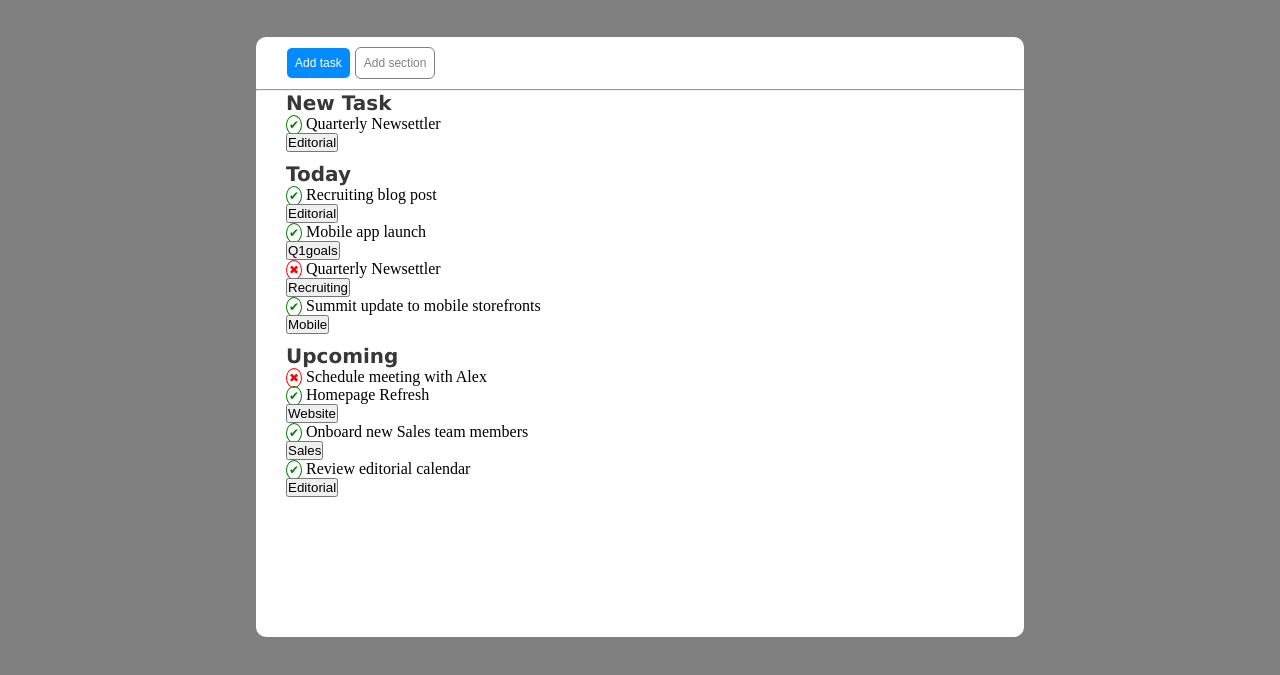
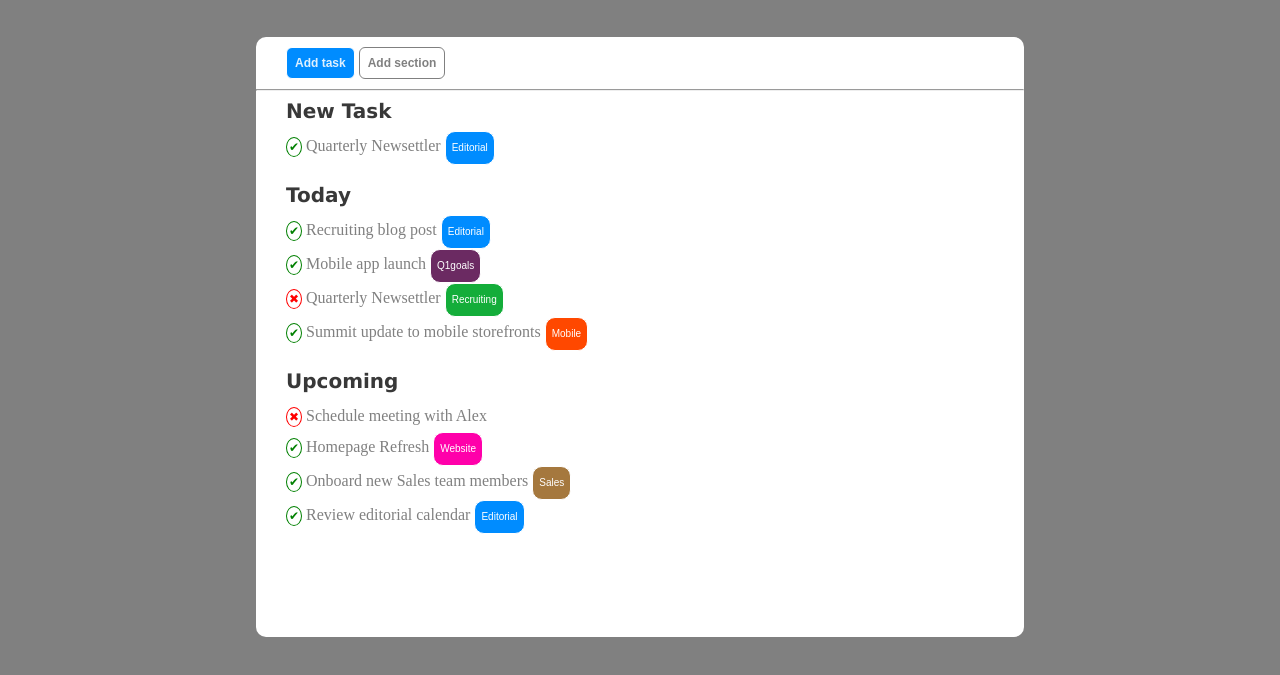
Before and after one commit to WILLIAMFINOCCHIARO/html-css-toboolist, a plain HTML site: page index.html in a window 1280 px wide. Shown: the part 67-742 px from the top of the page. Drawn offline with Linux system fonts and the light colour scheme.

Commit message:
quasi completato

```diff
--- a/css/style.css
+++ b/css/style.css
@@ -60,11 +60,11 @@ h1 {
 .button {
   border-radius: 6px;
   border:1px solid white;
-  color: white;
+  color: rgba(255, 255, 255, 0.87);
   padding: 8px;
   background-color:rgb(0, 140, 255);
   font-size: 12px;
-  font-weight: 500;
+  font-weight: 700;
 }
 .initbutton {
   margin:0 30px 10px;
@@ -91,6 +91,7 @@ h3 {
   font-weight: 900;
   font-family: Verdana, Geneva, Tahoma, sans-serif;
   color:rgba(0, 0, 0, 0.781);
+  line-height: 40px;
 }
 /* end titles */
 
@@ -109,7 +110,55 @@ h3 {
   border-radius: 50%;
   padding: 2px;
   font-size: 12px;
-
 }
 
 /* /simbols */
+/* wrters of main  */
+.newtask,.today,.upcoming {
+  color:gray;
+  font-weight: 300;
+}
+
+/* /writers of main */
+
+/* main buttons */
+.butt {
+  display: inline-block;
+  border-radius: 10px ;
+  border: 1px solid white;
+  padding: 1px 6px;
+  font-size: 10px;
+  font-weight: 500;
+  color: white;
+  line-height: 30px;
+}
+
+.blue {
+  background-color:rgb(0, 140, 255);
+}
+.beige {
+  background-color:rgb(165, 120, 62);
+}
+.pink {
+  background-color:rgb(255, 0, 170);
+}
+.purple{
+  background-color:rgb(107, 42, 98);
+}
+.orange {
+  background-color:rgb(255, 72, 0);
+}
+.green {
+  background-color:rgb(20, 173, 58);
+}
+
+.today>div, .upcoming>div, .newtask>div {
+  display: inline-block;
+}
+
+#firstupcoming {
+  line-height: 30px;
+}
+
+
+/* / main buttons */
--- a/index.html
+++ b/index.html
@@ -43,10 +43,13 @@
       <h3>Today</h3>
       <div><span class="enable" >&#10004;</span> Recruiting blog post</div>
       <button class="butt blue">Editorial</button>
+      <br>
       <div><span class="enable">&#10004;</span> Mobile app launch</div>
       <button class="butt purple">Q1goals</button>
+      <br>
       <div> <span class="cross">&#10006;</span> Quarterly Newsettler</div>
       <button class="butt green">Recruiting</button>
+      <br>
       <div><span class="enable">&#10004;</span> Summit update to mobile storefronts</div>
       <button class="butt orange">Mobile</button>
     </div>
@@ -54,11 +57,14 @@
     <!-- start Upcoming -->
     <div class="upcoming">
       <h3>Upcoming</h3>
-      <div> <span class="cross">&#10006;</span> Schedule meeting with Alex</div>
+      <div id="firstupcoming"> <span class="cross">&#10006;</span> Schedule meeting with Alex</div>
+      <br>
       <div><span class="enable">&#10004;</span> Homepage Refresh</div>
       <button class="butt pink">Website</button>
+      <br>
       <div><span class="enable">&#10004;</span> Onboard new Sales team members</div>
       <button class="butt beige">Sales</button>
+      <br>
       <div><span class="enable">&#10004;</span> Review editorial calendar </div>
       <button class="butt blue">Editorial</button>
     </div>
```
